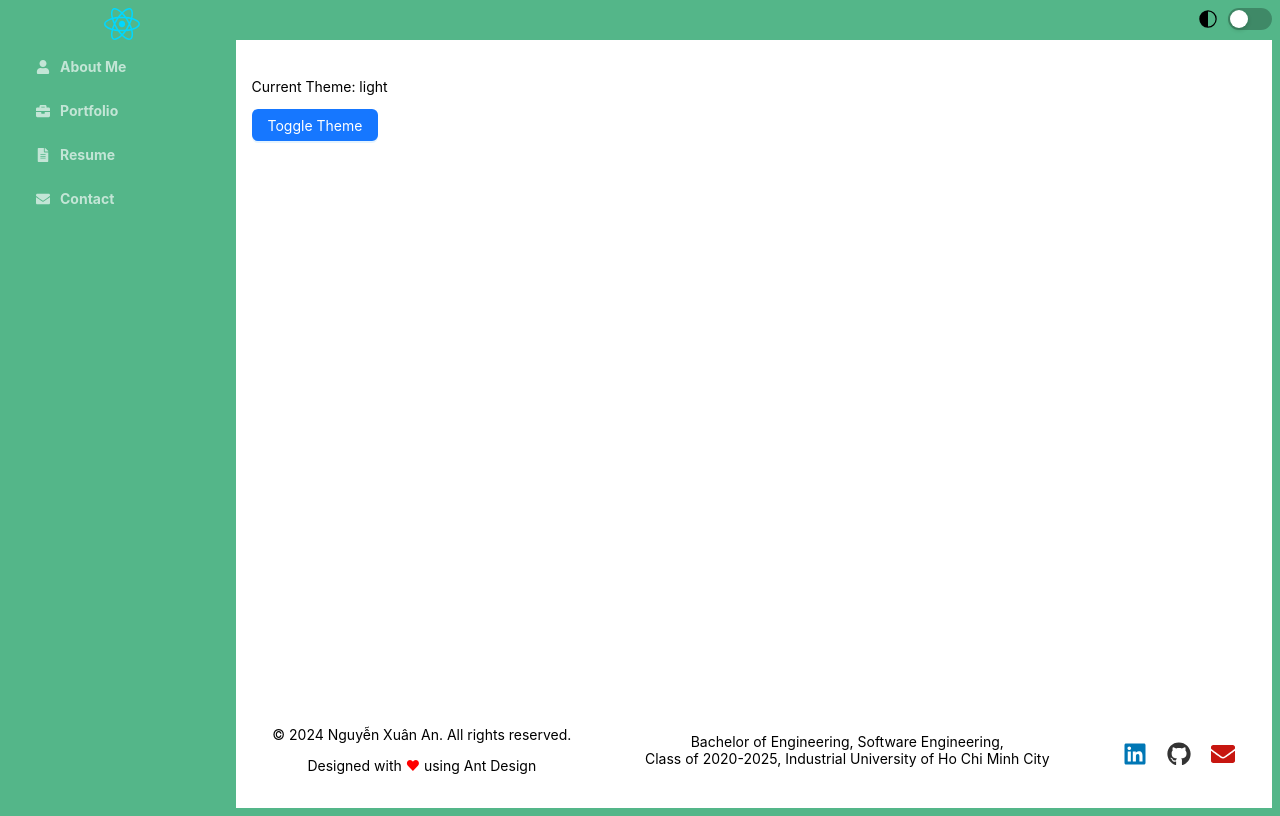
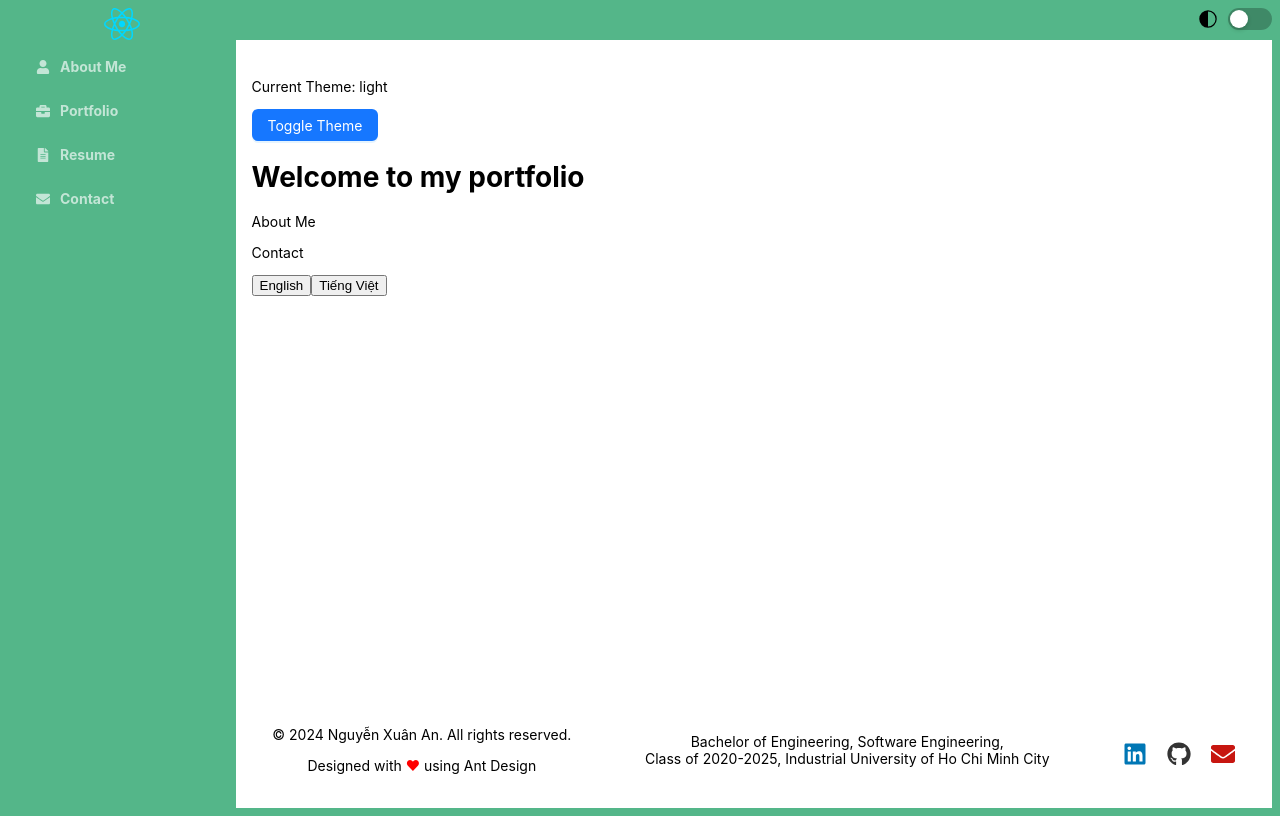
Before and after one commit to NguyenXuanAn5161/portfolio, a React (Vite) app: page / in a window 1280 px wide. Built offline with nearby package versions, Linux system fonts and the light colour scheme.

Commit message:
feature: multilingual

```diff
--- a/package.json
+++ b/package.json
@@ -13,6 +13,7 @@
     "@reduxjs/toolkit": "^2.4.0",
     "antd": "^5.22.3",
     "i18next": "^24.0.5",
+    "i18next-browser-languagedetector": "^8.0.1",
     "react": "^18.3.1",
     "react-dom": "^18.3.1",
     "react-i18next": "^15.1.3",
--- a/src/App.jsx
+++ b/src/App.jsx
@@ -13,6 +13,7 @@ import {
   FaGithub,
 } from "react-icons/fa";
 import { VscColorMode } from "react-icons/vsc";
+import { useTranslation } from "react-i18next";
 
 const { Header, Content, Footer, Sider } = Layout;
 
@@ -24,26 +25,26 @@ const siderStyle = {
   scrollbarWidth: "thin",
 };
 
-const items = [
+const getMenuItems = (t) => [
   {
     key: "1",
     icon: <FaUser />,
-    label: "About Me",
+    label: t("menu.about"),
   },
   {
     key: "2",
     icon: <FaBriefcase />,
-    label: "Portfolio",
+    label: t("menu.portfolio"),
   },
   {
     key: "3",
     icon: <FaFileAlt />,
-    label: "Resume",
+    label: t("menu.resume"),
   },
   {
     key: "4",
     icon: <FaEnvelope />,
-    label: "Contact",
+    label: t("menu.contact"),
   },
 ];
 
@@ -62,8 +63,6 @@ const getLevelKeys = (items1) => {
   func(items1);
   return key;
 };
-
-const levelKeys = getLevelKeys(items);
 
 const App = () => {
   const [stateOpenKeys, setStateOpenKeys] = useState(["2", "23"]);
@@ -96,6 +95,13 @@ const App = () => {
   useEffect(() => {
     document.body.className = currentTheme === "dark" ? "dark-theme" : "";
   }, [currentTheme]);
+
+  const { t, i18n } = useTranslation();
+  const items = getMenuItems(t); // Truyền t vào hàm để lấy danh sách menu
+  const levelKeys = getLevelKeys(items);
+  const changeLanguage = (lang) => {
+    i18n.changeLanguage(lang); // Thay đổi ngôn ngữ
+  };
 
   return (
     <Layout>
@@ -151,6 +157,12 @@ const App = () => {
           <Button type="primary" onClick={() => dispatch(toggleTheme())}>
             Toggle Theme
           </Button>
+
+          <h1>{t("welcome")}</h1>
+          <p>{t("about")}</p>
+          <p>{t("contact")}</p>
+          <button onClick={() => changeLanguage("en")}>English</button>
+          <button onClick={() => changeLanguage("vi")}>Tiếng Việt</button>
         </Content>
         <Footer
           style={{
--- /dev/null
+++ b/src/i18n/i18n.js
@@ -0,0 +1,28 @@
+import i18n from "i18next";
+import { initReactI18next } from "react-i18next";
+import en from "./locales/en.json";
+import vi from "./locales/vi.json";
+import I18nextBrowserLanguageDetector from "i18next-browser-languagedetector";
+
+const resources = {
+  en: { translation: en },
+  vi: { translation: vi },
+};
+
+// Cấu hình i18n với LanguageDetector
+i18n
+  .use(I18nextBrowserLanguageDetector) // Kích hoạt LanguageDetector
+  .use(initReactI18next) // Tích hợp với React
+  .init({
+    resources,
+    fallbackLng: "en", // Ngôn ngữ mặc định nếu không phát hiện được
+    detection: {
+      order: ["localStorage", "cookie", "navigator", "htmlTag"], // Thứ tự ưu tiên phát hiện
+      caches: ["localStorage", "cookie"], // Lưu trữ ngôn ngữ vào đâu
+    },
+    interpolation: {
+      escapeValue: false, // React tự xử lý XSS
+    },
+  });
+
+export default i18n;
--- /dev/null
+++ b/src/i18n/locales/en.json
@@ -0,0 +1,11 @@
+{
+  "welcome": "Welcome to my portfolio",
+  "about": "About Me",
+  "contact": "Contact",
+  "menu": {
+    "about": "About Me",
+    "portfolio": "Portfolio",
+    "resume": "Resume",
+    "contact": "Contact"
+  }
+}
--- /dev/null
+++ b/src/i18n/locales/vi.json
@@ -0,0 +1,11 @@
+{
+  "welcome": "Chào mừng đến với hồ sơ của tôi",
+  "about": "Về tôi",
+  "contact": "Liên hệ",
+  "menu": {
+    "about": "Về tôi",
+    "portfolio": "Hồ sơ công việc",
+    "resume": "Sơ yếu lí lịch",
+    "contact": "Liên hệ"
+  }
+}
--- a/src/main.jsx
+++ b/src/main.jsx
@@ -3,6 +3,7 @@ import { createRoot } from "react-dom/client";
 import App from "./App.jsx";
 import { Provider } from "react-redux";
 import store from "./contexts/store/index.js";
+import "./i18n/i18n.js";
 
 createRoot(document.getElementById("root")).render(
   <StrictMode>
--- a/src/styles/theme.css
+++ b/src/styles/theme.css
@@ -6,7 +6,7 @@
   --menu-bg: #54b689;
   --submenu-bg: #40976f;
   --menu-text-color: rgba(0, 0, 0, 0.85);
-  --menu-selected-text-color: #5af5ad;
+  --menu-selected-text-color: #224937;
   --content-bg: #ffffff;
 }
 
```
Also changed, not shown: 1 other file (tests, documents, lock files or other folders).
